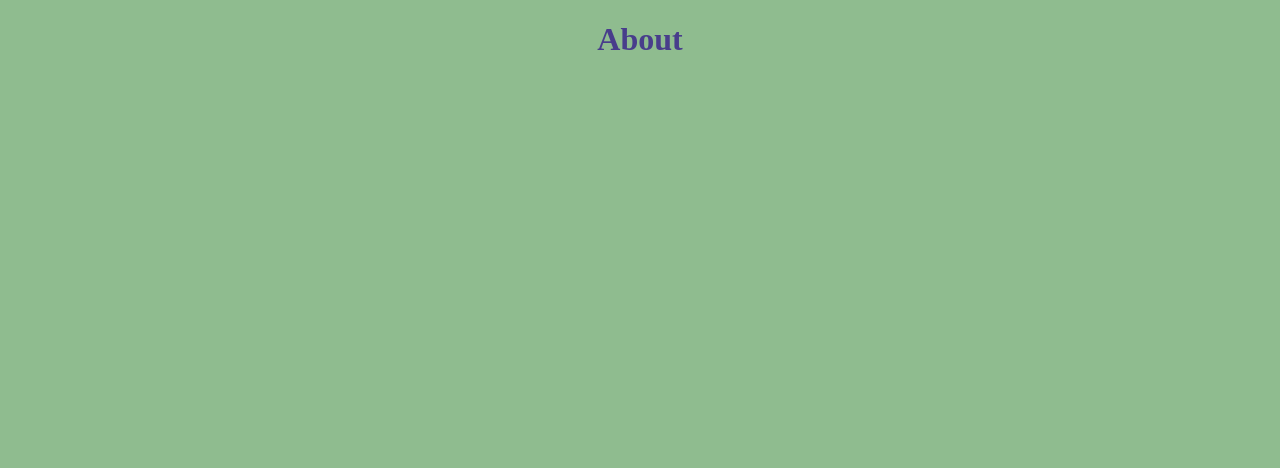
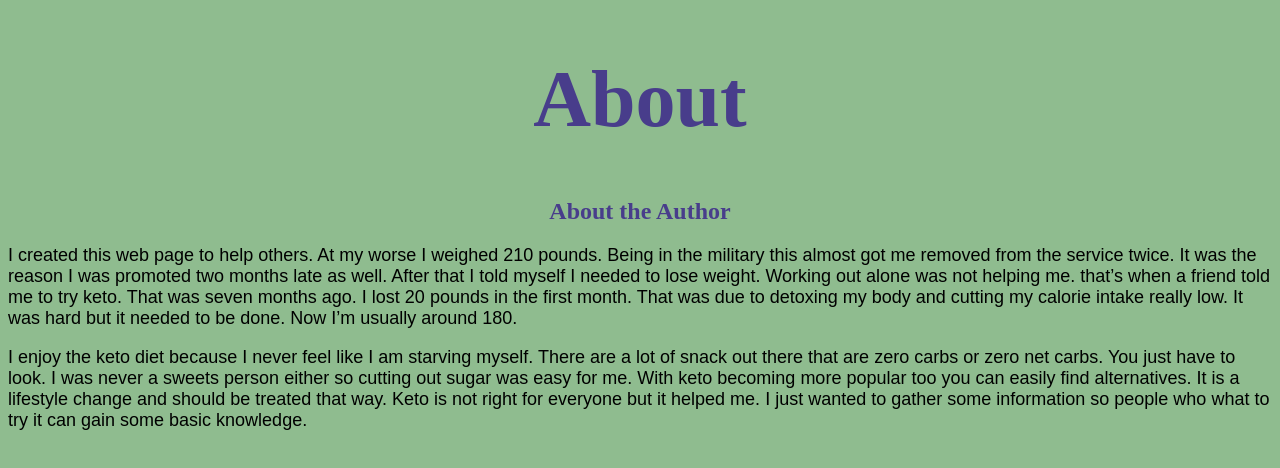
Before and after one commit to sgalbs/School, a plain HTML site: page about.html in a window 1280 px wide. Drawn offline with Linux system fonts and the light colour scheme.

Commit message:
added content to about page

```diff
--- a/about.html
+++ b/about.html
@@ -10,7 +10,13 @@
 </head>
 
 <body>
-<h1>About</h1>
+<h1 style="font-size:80px;">About</h1>
+<h2>About the Author</h2>
+<p>I created this web page to help others. At my worse I weighed 210 pounds. Being in the military this almost got me removed from the service twice. It was the reason I was promoted two months late as well. After that I told myself I needed to lose weight.
+    Working out alone was not helping me. that’s when a friend told me to try keto. That was seven months ago. I lost 20 pounds in the first month. That was due to detoxing my body and cutting my calorie intake really low. It was hard but it needed to be done.
+    Now I’m usually around 180.</p>
 
+<p>I enjoy the keto diet because I never feel like I am starving myself. There are a lot of snack out there that are zero carbs or zero net carbs. You just have to look. I was never a sweets person either so cutting out sugar was easy for me.
+    With keto becoming more popular too you can easily find alternatives. It is a lifestyle change and should be treated that way. Keto is not right for everyone but it helped me. I just wanted to gather some information so people who what to try it can gain some basic knowledge.</p>
 
 </body>
```
